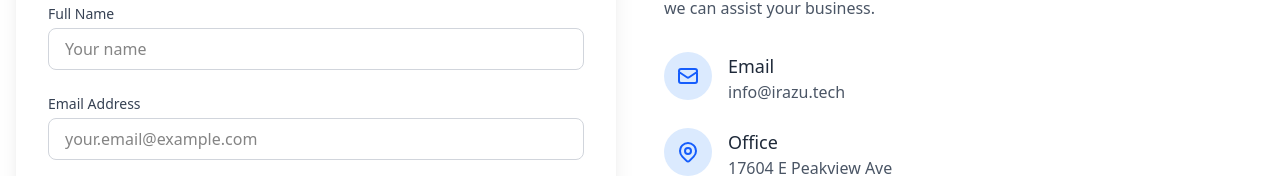
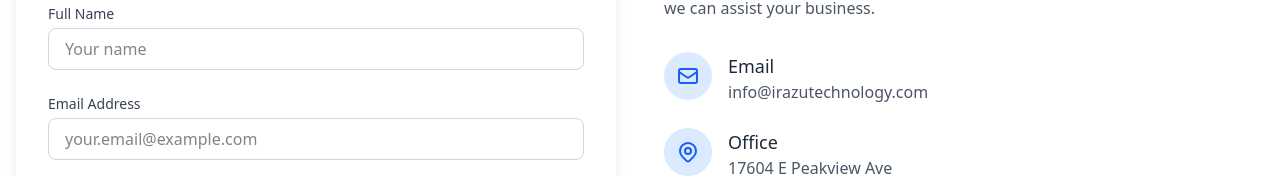
Before and after one commit to Yoryoboy/irazuwebts, a React (Vite) app: page /contact in a window 1280 px wide. Shown: the part 616-792 px from the top of the page. Built offline with nearby package versions, Linux system fonts and the light colour scheme.

Commit message:
chore: update company email from irazu.tech to irazutechnology.com

```diff
--- a/src/features/contact/constants/contactData.tsx
+++ b/src/features/contact/constants/contactData.tsx
@@ -19,7 +19,7 @@ export const CONTACT_INFO: ContactInfo[] = [
       </svg>
     ),
     title: "Email",
-    content: "info@irazu.tech",
+    content: "info@irazutechnology.com",
   },
   {
     icon: (
```
